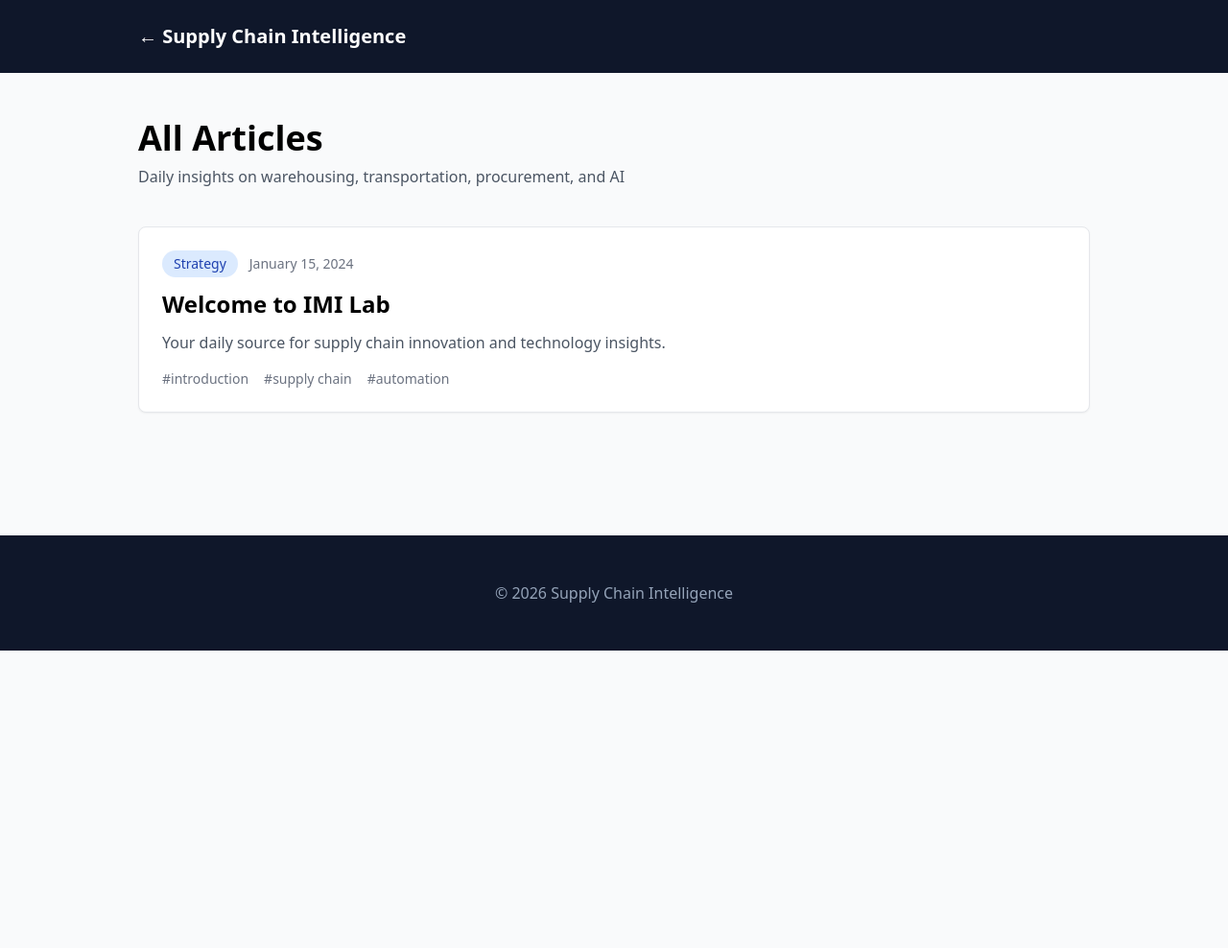
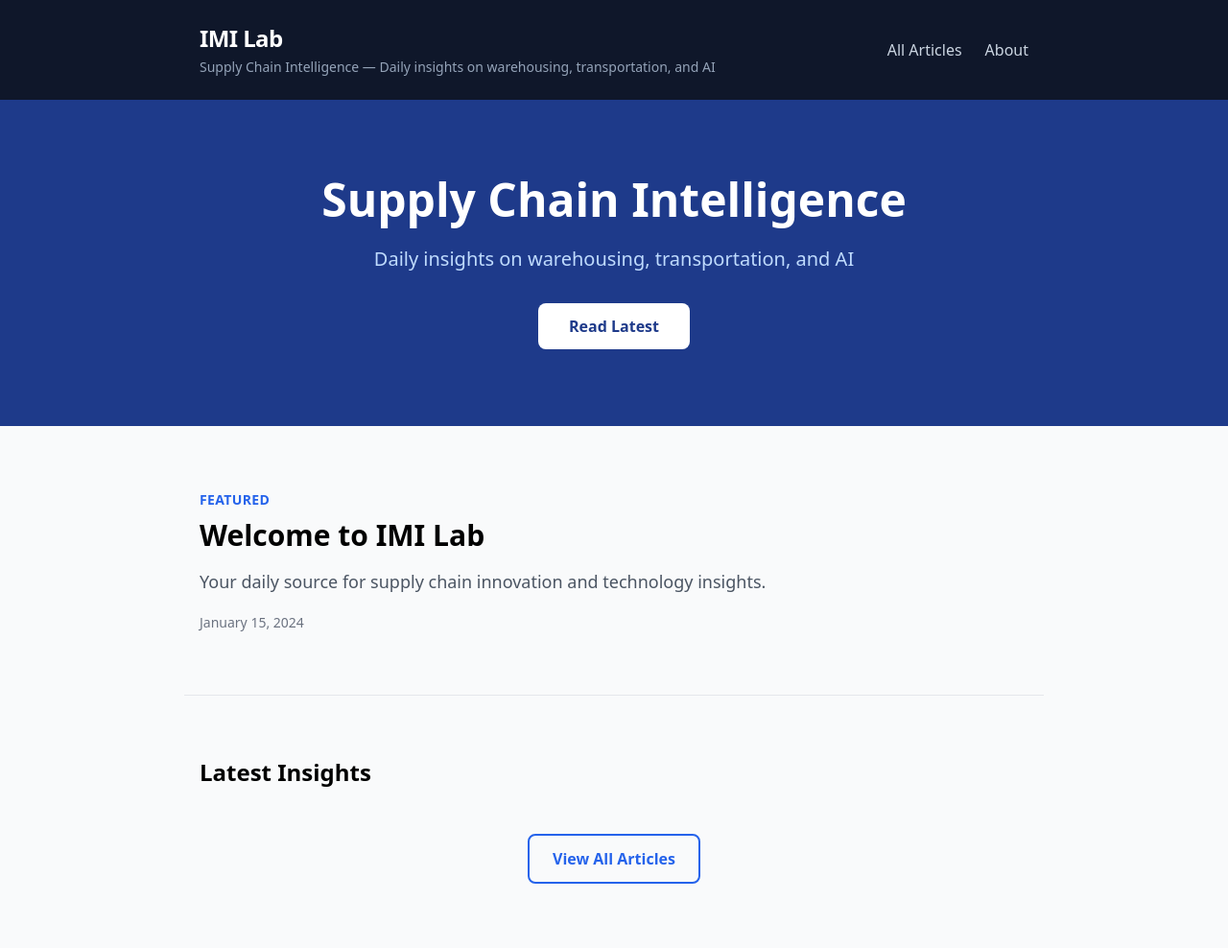
Before and after one commit to venkataramanik/imi-lab, an Astro site: page / in a window 1280 px wide. Shown: the top 988 px of the page at 96% size. Before the commit the page ends 800 px from the top, so only its background shows below. Built offline with nearby package versions, Linux system fonts and the light colour scheme; Astro itself is replaced by a stand-in of ours.

Commit message:
Update index.astro

```diff
--- a/src/pages/index.astro
+++ b/src/pages/index.astro
@@ -3,6 +3,8 @@ import { getCollection } from 'astro:content';
 
 const posts = await getCollection('posts');
 const sorted = posts.sort((a, b) => b.data.pubDate - a.data.pubDate);
+const featured = sorted.find(p => p.data.featured);
+const recent = sorted.filter(p => p !== featured).slice(0, 5);
 ---
 
 <!DOCTYPE html>
@@ -10,44 +12,72 @@ const sorted = posts.sort((a, b) => b.data.pubDate - a.data.pubDate);
 <head>
   <meta charset="UTF-8" />
   <meta name="viewport" content="width=device-width, initial-scale=1.0" />
-  <title>All Articles | Supply Chain Intelligence</title>
+  <title>IMI Lab | Supply Chain Intelligence</title>
+  <meta name="description" content="Daily insights on warehousing, transportation, procurement, and AI for supply chain professionals." />
 </head>
 <body class="bg-gray-50 font-sans">
   <header class="bg-slate-900 text-white">
-    <nav class="max-w-5xl mx-auto px-4 py-6">
-      <a href="/" class="text-xl font-bold">← Supply Chain Intelligence</a>
+    <nav class="max-w-4xl mx-auto px-4 py-6 flex justify-between items-center">
+      <div>
+        <a href="/" class="text-2xl font-bold tracking-tight">IMI Lab</a>
+        <p class="text-slate-400 text-sm mt-1">Supply Chain Intelligence — Daily insights on warehousing, transportation, and AI</p>
+      </div>
+      <div class="flex gap-6">
+        <a href="/blog" class="text-slate-300 hover:text-white font-medium">All Articles</a>
+        <a href="/about" class="text-slate-300 hover:text-white font-medium">About</a>
+      </div>
     </nav>
   </header>
 
-  <main class="max-w-5xl mx-auto px-4 py-12">
-    <h1 class="text-4xl font-bold mb-2">All Articles</h1>
-    <p class="text-gray-600 mb-10">Daily insights on warehousing, transportation, procurement, and AI</p>
+  <main>
+    <section class="bg-blue-900 text-white py-20">
+      <div class="max-w-4xl mx-auto px-4 text-center">
+        <h1 class="text-5xl font-bold mb-6">Supply Chain Intelligence</h1>
+        <p class="text-xl text-blue-200 mb-8">Daily insights on warehousing, transportation, and AI</p>
+        <a href="/blog" class="inline-block px-8 py-3 bg-white text-blue-900 font-semibold rounded-lg hover:bg-gray-100">Read Latest</a>
+      </div>
+    </section>
 
-    <div class="space-y-8">
-      {sorted.map(post => (
-        <article class="bg-white p-6 rounded-lg shadow-sm border hover:shadow-md transition-shadow">
-          <div class="flex items-center gap-3 mb-3">
-            <span class="px-3 py-1 bg-blue-100 text-blue-800 text-sm font-medium rounded-full">{post.data.category}</span>
-            <time class="text-sm text-gray-500" datetime={post.data.pubDate}>
-              {new Date(post.data.pubDate).toLocaleDateString('en-US', {month: 'long', day: 'numeric', year: 'numeric'})}
+    {featured && (
+      <section class="max-w-4xl mx-auto px-4 py-16">
+        <span class="text-sm font-semibold text-blue-600 uppercase tracking-wide">Featured</span>
+        <h2 class="text-3xl font-bold mt-2 mb-4">
+          <a href={`/blog/${featured.slug}`} class="hover:text-blue-600">{featured.data.title}</a>
+        </h2>
+        <p class="text-gray-600 text-lg mb-4">{featured.data.description}</p>
+        <time class="text-sm text-gray-500" datetime={featured.data.pubDate}>
+          {new Date(featured.data.pubDate).toLocaleDateString('en-US', {year: 'numeric', month: 'long', day: 'numeric'})}
+        </time>
+      </section>
+    )}
+
+    <section class="max-w-4xl mx-auto px-4 py-16 border-t">
+      <h2 class="text-2xl font-bold mb-8">Latest Insights</h2>
+      <div class="space-y-8">
+        {recent.map(post => (
+          <article class="flex flex-col md:flex-row gap-4 md:items-center justify-between">
+            <div>
+              <span class="text-sm font-medium text-blue-600">{post.data.category}</span>
+              <h3 class="text-xl font-semibold mt-1">
+                <a href={`/blog/${post.slug}`} class="hover:text-blue-600">{post.data.title}</a>
+              </h3>
+              <p class="text-gray-600 mt-2">{post.data.description}</p>
+            </div>
+            <time class="text-sm text-gray-500 md:text-right whitespace-nowrap" datetime={post.data.pubDate}>
+              {new Date(post.data.pubDate).toLocaleDateString('en-US', {month: 'short', day: 'numeric'})}
             </time>
-          </div>
-          <h2 class="text-2xl font-bold mb-3">
-            <a href={`/blog/${post.slug}`} class="hover:text-blue-700 transition-colors">{post.data.title}</a>
-          </h2>
-          <p class="text-gray-600 mb-4">{post.data.description}</p>
-          <div class="flex flex-wrap gap-x-4 gap-y-1">
-            {post.data.tags.map(tag => (
-              <span class="text-sm text-gray-500">#{tag}</span>
-            ))}
-          </div>
-        </article>
-      ))}
-    </div>
+          </article>
+        ))}
+      </div>
+      <div class="mt-12 text-center">
+        <a href="/blog" class="inline-block px-6 py-3 border-2 border-blue-600 text-blue-600 font-semibold rounded-lg hover:bg-blue-600 hover:text-white">View All Articles</a>
+      </div>
+    </section>
   </main>
 
   <footer class="bg-slate-900 text-slate-400 py-12 mt-20 text-center">
-    <p>&copy; {new Date().getFullYear()} Supply Chain Intelligence</p>
+    <p>&copy; {new Date().getFullYear()} IMI Lab</p>
+    <p class="text-sm mt-1">Supply chain intelligence, automated</p>
   </footer>
 </body>
 </html>
```
